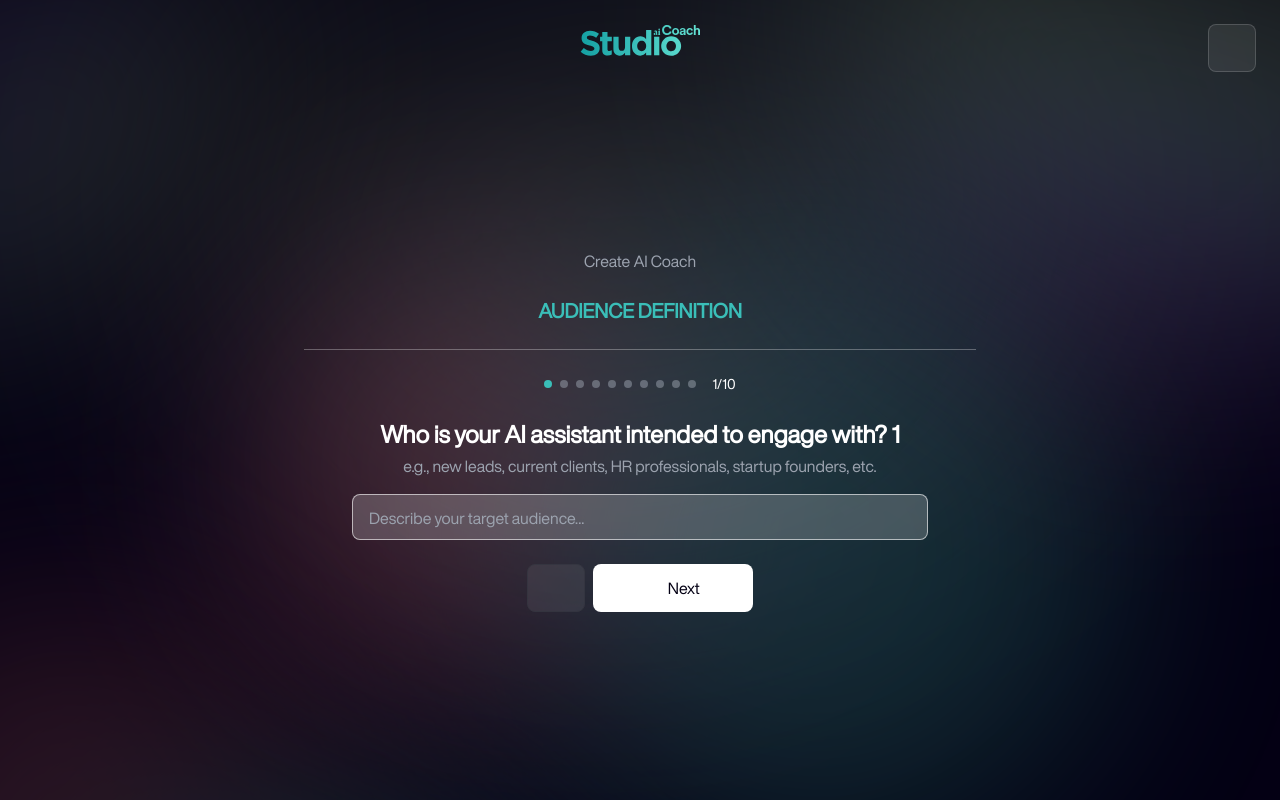
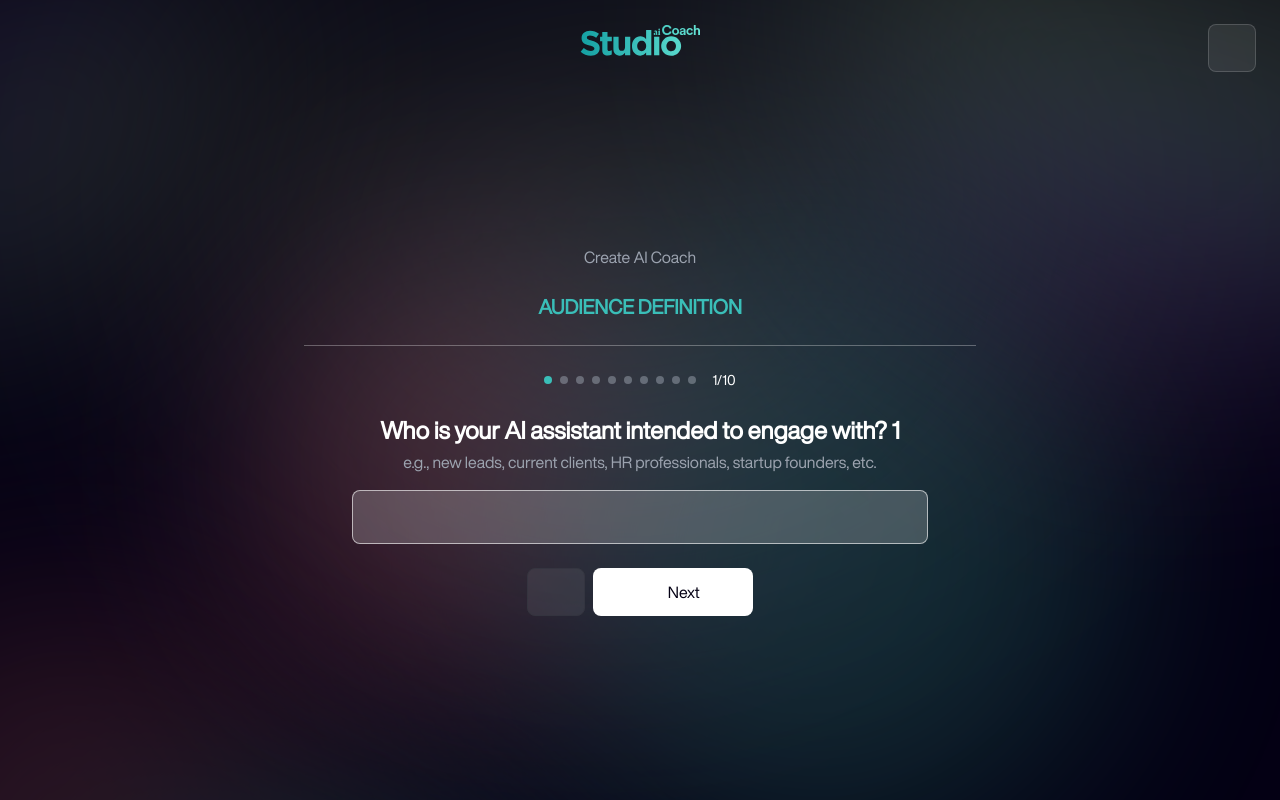
Before and after one commit to gajazlikovac/coachbot-codex, a Next.js app: page /new-coach/steps in a window 1280 px wide. Built offline with nearby package versions, Linux system fonts and the light colour scheme; no server answers.

Commit message:
feat(new-coach): make step inputs multiline

```diff
--- a/src/app/(standalone)/new-coach/_steps/Step1.tsx
+++ b/src/app/(standalone)/new-coach/_steps/Step1.tsx
@@ -10,10 +10,11 @@ export default function Step1({question, subquestion, placeholder, value, onChan
       <p className="text-center text-base text-gray-400 -mt-3">{subquestion}</p>
       <Input
         id={`answer-1`}
+        type="textarea"
         initialValue={value}
         placeholder={placeholder + "..."}
-        onChange={(e) => onChange((e.target as HTMLInputElement).value)}
-        inputClassName="border-white/60 bg-white/20"
+        onChange={(e) => onChange((e.target as HTMLTextAreaElement).value)}
+        inputClassName="border-white/60 bg-white/20 !max-h-28"
         readOnly={false}
       />
     </div>
--- a/src/app/(standalone)/new-coach/_steps/Step10.tsx
+++ b/src/app/(standalone)/new-coach/_steps/Step10.tsx
@@ -10,10 +10,11 @@ export default function Step10({ question, subquestion, placeholder, value, onCh
       <p className="text-center text-base text-gray-400 -mt-3">{subquestion}</p>
       <Input
         id={`answer-10`}
+        type="textarea"
         initialValue={value}
         placeholder={placeholder + "..."}
-        onChange={(e) => onChange((e.target as HTMLInputElement).value)}
-        inputClassName="border-white/60 bg-white/20"
+        onChange={(e) => onChange((e.target as HTMLTextAreaElement).value)}
+        inputClassName="border-white/60 bg-white/20 !max-h-28"
         readOnly={false}
       />
     </div>
--- a/src/app/(standalone)/new-coach/_steps/Step2.tsx
+++ b/src/app/(standalone)/new-coach/_steps/Step2.tsx
@@ -10,10 +10,11 @@ export default function Step2({question, subquestion, placeholder, value, onChan
       <p className="text-center text-base text-gray-400 -mt-3">{subquestion}</p>
       <Input
         id={`answer-2`}
+        type="textarea"
         initialValue={value}
         placeholder={placeholder + "..."}
-        onChange={(e) => onChange((e.target as HTMLInputElement).value)}
-        inputClassName="border-white/60 bg-white/20"
+        onChange={(e) => onChange((e.target as HTMLTextAreaElement).value)}
+        inputClassName="border-white/60 bg-white/20 !max-h-28"
         readOnly={false}
       />
     </div>
--- a/src/app/(standalone)/new-coach/_steps/Step3.tsx
+++ b/src/app/(standalone)/new-coach/_steps/Step3.tsx
@@ -10,10 +10,11 @@ export default function Step3({ question, subquestion, placeholder, value, onCha
       <p className="text-center text-base text-gray-400 -mt-3">{subquestion}</p>
       <Input
         id={`answer-3`}
+        type="textarea"
         initialValue={value}
         placeholder={placeholder + "..."}
-        onChange={(e) => onChange((e.target as HTMLInputElement).value)}
-        inputClassName="border-white/60 bg-white/20"
+        onChange={(e) => onChange((e.target as HTMLTextAreaElement).value)}
+        inputClassName="border-white/60 bg-white/20 !max-h-28"
         readOnly={false}
       />
     </div>
--- a/src/app/(standalone)/new-coach/_steps/Step4.tsx
+++ b/src/app/(standalone)/new-coach/_steps/Step4.tsx
@@ -10,10 +10,11 @@ export default function Step4({ question, subquestion, placeholder, value, onCha
       <p className="text-center text-base text-gray-400 -mt-3">{subquestion}</p>
       <Input
         id={`answer-4`}
+        type="textarea"
         initialValue={value}
         placeholder={placeholder + "..."}
-        onChange={(e) => onChange((e.target as HTMLInputElement).value)}
-        inputClassName="border-white/60 bg-white/20"
+        onChange={(e) => onChange((e.target as HTMLTextAreaElement).value)}
+        inputClassName="border-white/60 bg-white/20 !max-h-28"
         readOnly={false}
       />
     </div>
--- a/src/app/(standalone)/new-coach/_steps/Step5.tsx
+++ b/src/app/(standalone)/new-coach/_steps/Step5.tsx
@@ -10,10 +10,11 @@ export default function Step5({ question, subquestion, placeholder, value, onCha
       <p className="text-center text-base text-gray-400 -mt-3">{subquestion}</p>
       <Input
         id={`answer-5`}
+        type="textarea"
         initialValue={value}
         placeholder={placeholder + "..."}
-        onChange={(e) => onChange((e.target as HTMLInputElement).value)}
-        inputClassName="border-white/60 bg-white/20"
+        onChange={(e) => onChange((e.target as HTMLTextAreaElement).value)}
+        inputClassName="border-white/60 bg-white/20 !max-h-28"
         readOnly={false}
       />
     </div>
--- a/src/app/(standalone)/new-coach/_steps/Step6.tsx
+++ b/src/app/(standalone)/new-coach/_steps/Step6.tsx
@@ -10,10 +10,11 @@ export default function Step6({ question, subquestion, placeholder, value, onCha
       <p className="text-center text-base text-gray-400 -mt-3">{subquestion}</p>
       <Input
         id={`answer-6`}
+        type="textarea"
         initialValue={value}
         placeholder={placeholder + "..."}
-        onChange={(e) => onChange((e.target as HTMLInputElement).value)}
-        inputClassName="border-white/60 bg-white/20"
+        onChange={(e) => onChange((e.target as HTMLTextAreaElement).value)}
+        inputClassName="border-white/60 bg-white/20 !max-h-28"
         readOnly={false}
       />
     </div>
--- a/src/app/(standalone)/new-coach/_steps/Step7.tsx
+++ b/src/app/(standalone)/new-coach/_steps/Step7.tsx
@@ -10,10 +10,11 @@ export default function Step7({ question, subquestion, placeholder, value, onCha
       <p className="text-center text-base text-gray-400 -mt-3">{subquestion}</p>
       <Input
         id={`answer-7`}
+        type="textarea"
         initialValue={value}
         placeholder={placeholder + "..."}
-        onChange={(e) => onChange((e.target as HTMLInputElement).value)}
-        inputClassName="border-white/60 bg-white/20"
+        onChange={(e) => onChange((e.target as HTMLTextAreaElement).value)}
+        inputClassName="border-white/60 bg-white/20 !max-h-28"
         readOnly={false}
       />
     </div>
--- a/src/app/(standalone)/new-coach/_steps/Step8.tsx
+++ b/src/app/(standalone)/new-coach/_steps/Step8.tsx
@@ -10,10 +10,11 @@ export default function Step8({ question, subquestion, placeholder, value, onCha
       <p className="text-center text-base text-gray-400 -mt-3">{subquestion}</p>
       <Input
         id={`answer-8`}
+        type="textarea"
         initialValue={value}
         placeholder={placeholder + "..."}
-        onChange={(e) => onChange((e.target as HTMLInputElement).value)}
-        inputClassName="border-white/60 bg-white/20"
+        onChange={(e) => onChange((e.target as HTMLTextAreaElement).value)}
+        inputClassName="border-white/60 bg-white/20 !max-h-28"
         readOnly={false}
       />
     </div>
--- a/src/app/(standalone)/new-coach/_steps/Step9.tsx
+++ b/src/app/(standalone)/new-coach/_steps/Step9.tsx
@@ -10,10 +10,11 @@ export default function Step9({ question, subquestion, placeholder, value, onCha
       <p className="text-center text-base text-gray-400 -mt-3">{subquestion}</p>
       <Input
         id={`answer-9`}
+        type="textarea"
         initialValue={value}
         placeholder={placeholder + "..."}
-        onChange={(e) => onChange((e.target as HTMLInputElement).value)}
-        inputClassName="border-white/60 bg-white/20"
+        onChange={(e) => onChange((e.target as HTMLTextAreaElement).value)}
+        inputClassName="border-white/60 bg-white/20 !max-h-28"
         readOnly={false}
       />
     </div>
```
